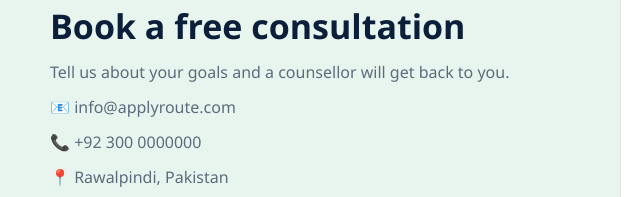
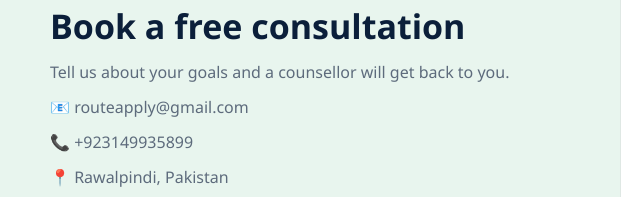
Before and after one commit to musaabbasi84/apply-route, a plain HTML site: page index.html in a window 1280 px wide. Shown: the part 3973-4170 px from the top of the page, 10-650 px from the left. Drawn offline with Linux system fonts and the light colour scheme.

Commit message:
Update contact information in index.html

```diff
--- a/index.html
+++ b/index.html
@@ -74,7 +74,7 @@
 <section id="faq"><div class="wrap"><div class="eye">Questions</div><h2>Frequently asked</h2><div class="faq" id="fa"></div></div></section>
 
 <section class="proc" id="contact"><div class="wrap cg">
-<div class="ci rv"><div class="eye">Contact</div><h2>Book a free consultation</h2><p>Tell us about your goals and a counsellor will get back to you.</p><p>📧 info@applyroute.com</p><p>📞 +92 300 0000000</p><p>📍 Rawalpindi, Pakistan</p><p>🕘 Mon–Sat, 9am–6pm</p></div>
+<div class="ci rv"><div class="eye">Contact</div><h2>Book a free consultation</h2><p>Tell us about your goals and a counsellor will get back to you.</p><p>📧 routeapply@gmail.com </p><p>📞 +923149935899 </p><p>📍 Rawalpindi, Pakistan</p><p>🕘 Mon–Sat, 9am–6pm</p></div>
 <form class="cf rv" id="cf" novalidate autocomplete="on"><input id="cn" name="student_name" placeholder="Full name" aria-label="Full name" autocomplete="name" required maxlength="100"><input id="ce" name="student_email" type="email" placeholder="Email" aria-label="Email" autocomplete="email" inputmode="email" required maxlength="120"><input id="cp" name="phone" type="tel" placeholder="Phone (e.g. +92 300 1234567)" aria-label="Phone" autocomplete="tel" inputmode="tel" required maxlength="25"><select id="cco" name="country" aria-label="Country"></select><select id="clv" name="level" class="f" aria-label="Study level"><option>Foundation</option><option>Bachelor's</option><option selected>Master's</option><option>PhD</option></select><textarea class="f" id="cm" name="message" placeholder="Tell us about your plans" aria-label="Message" maxlength="1500"></textarea><div class="hp" aria-hidden="true"><label>Leave this field empty<input id="hp" name="website" type="text" tabindex="-1" autocomplete="off"></label></div><div class="err f" id="ce2" role="alert" aria-live="polite"></div><button class="btn g f" id="cs" type="submit">Send Message →</button></form>
 </div></section>
 
```
